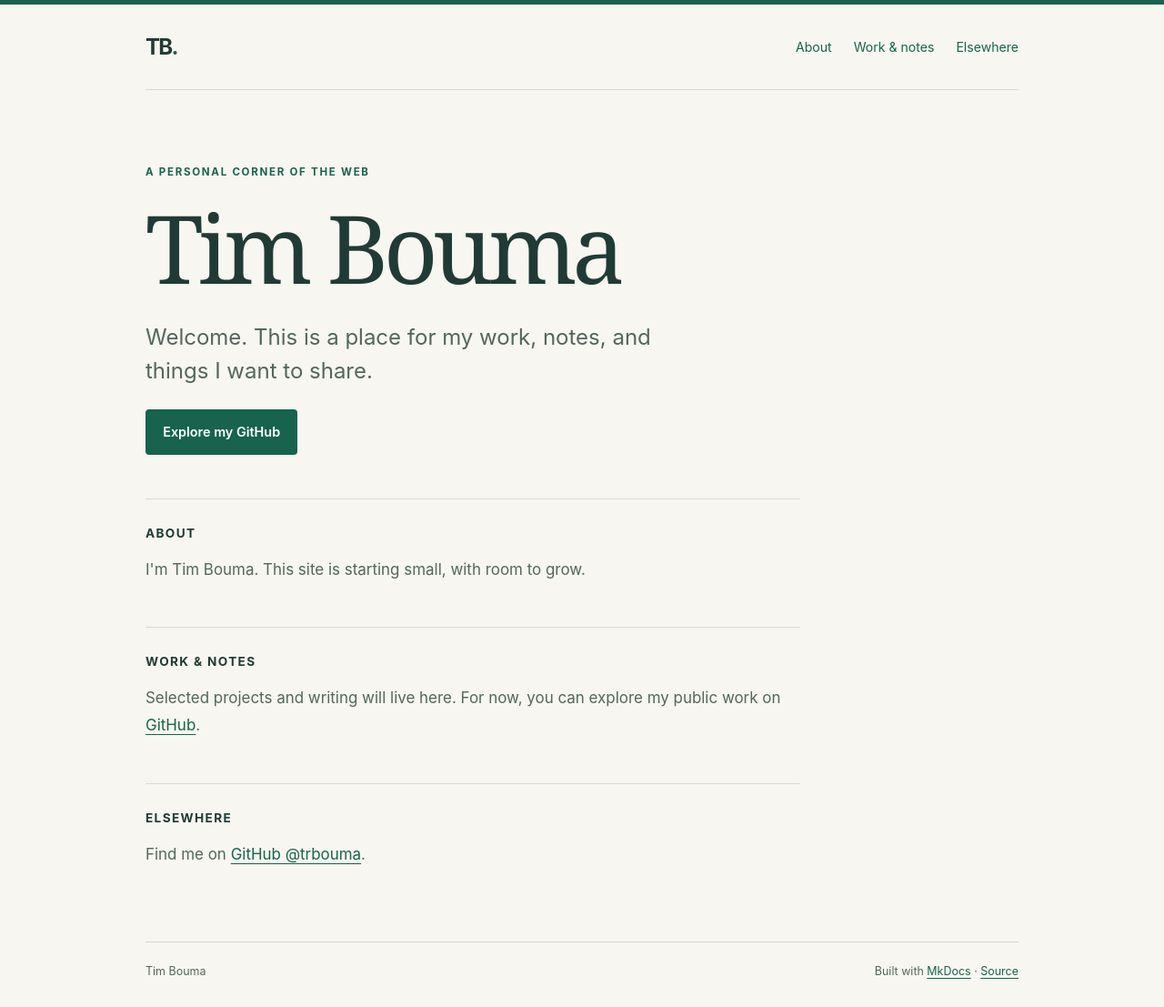
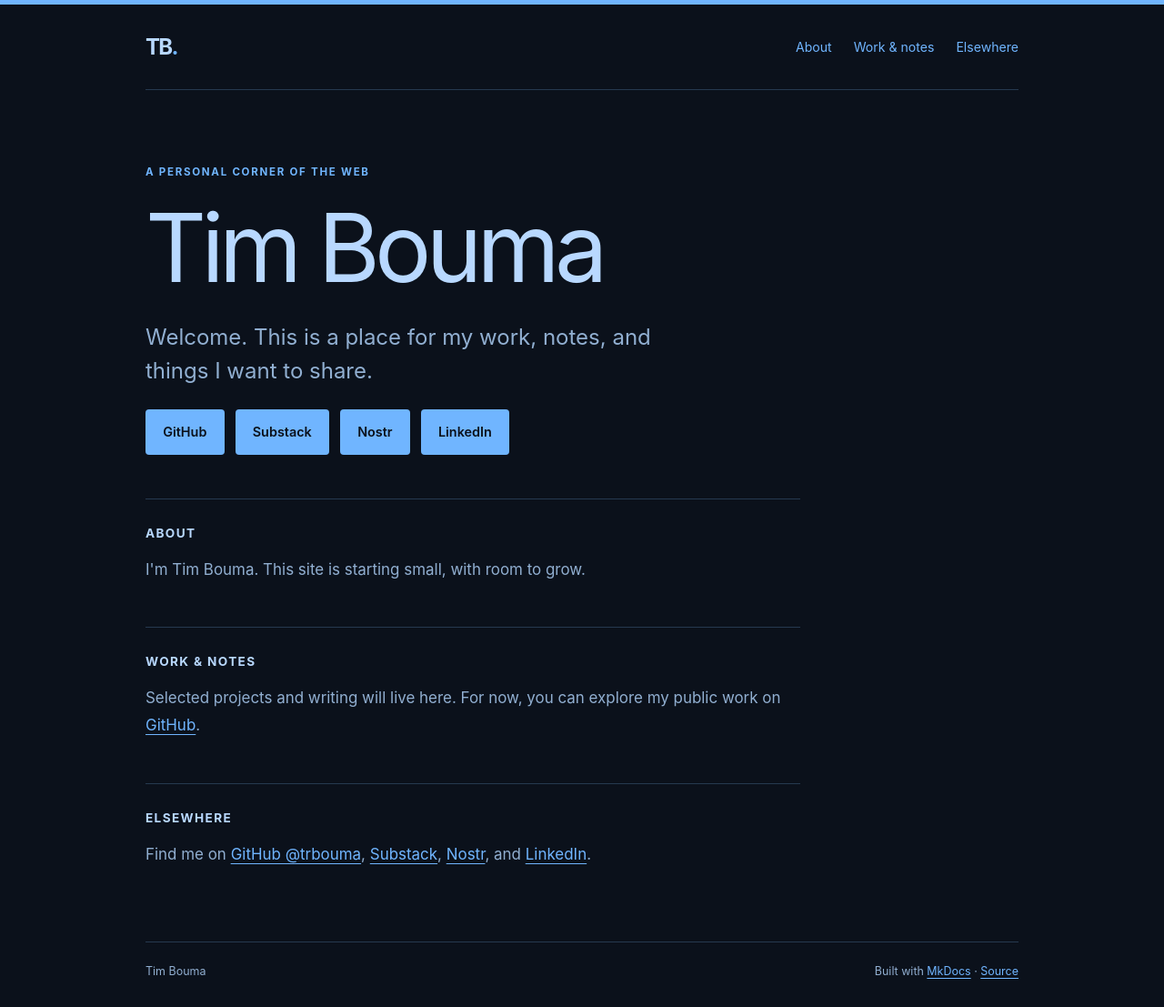
Before and after one commit to trbouma/trbouma-web, an MkDocs documentation site: the page built from docs/index.md, in a window 1280 px wide. Shown: the whole page at 91% size. Built offline with MkDocs 1.6.1, drawn with Linux system fonts in a browser that asks for light colours.

Commit message:
site update

```diff
--- a/docs/index.md
+++ b/docs/index.md
@@ -5,7 +5,11 @@
 Welcome. This is a place for my work, notes, and things I want to share.
 {: .intro }
 
-[Explore my GitHub](https://github.com/trbouma){: .button }
+[GitHub](https://github.com/trbouma){: .button }
+[Substack](https://trbouma.substack.com/){: .button }
+[Nostr](https://njump.me/npub1q6mcr8tlr3l4gus3sfnw6772s7zae6hqncmw5wj27ejud5wcxf7q0nx7d5){: .button }
+[LinkedIn](https://www.linkedin.com/in/trbouma/){: .button }
+{: .profile-links }
 
 ## About
 
@@ -24,6 +28,6 @@ Selected projects and writing will live here. For now, you can explore my public
 
 ## Elsewhere
 
-Find me on [GitHub @trbouma](https://github.com/trbouma).
+Find me on [GitHub @trbouma](https://github.com/trbouma), [Substack](https://trbouma.substack.com/), [Nostr](https://njump.me/npub1q6mcr8tlr3l4gus3sfnw6772s7zae6hqncmw5wj27ejud5wcxf7q0nx7d5), and [LinkedIn](https://www.linkedin.com/in/trbouma/).
 
 <!-- Add other public profiles or a public contact link when ready. -->
--- a/docs/stylesheets/site.css
+++ b/docs/stylesheets/site.css
@@ -1,11 +1,11 @@
 /* Local system fonts keep the page quick and free of third-party requests. */
 :root {
-  color-scheme: light;
-  --paper: #f7f6f0;
-  --ink: #203b35;
-  --muted: #53665e;
-  --accent: #17634e;
-  --line: #d3dbd2;
+  color-scheme: dark;
+  --paper: #0b111b;
+  --ink: #b8d8ff;
+  --muted: #91afd1;
+  --accent: #70b5ff;
+  --line: #26394f;
   font-family: -apple-system, BlinkMacSystemFont, "Segoe UI", sans-serif;
   color: var(--ink);
   background: var(--paper);
@@ -24,10 +24,11 @@ nav a { text-decoration: none; }
 nav a:hover { text-decoration: underline; }
 main { max-width: 720px; padding: 5rem 0 4rem; }
 .eyebrow { margin: 0 0 1.1rem; color: var(--accent); text-transform: uppercase; letter-spacing: .15em; font-size: .72rem; font-weight: 650; }
-h1 { font-family: Georgia, "Times New Roman", serif; font-size: clamp(3.6rem, 10vw, 6.5rem); font-weight: 400; letter-spacing: -.055em; line-height: 1.06; margin: 0 0 1.5rem; }
+h1 { font-family: inherit; font-size: clamp(3.6rem, 10vw, 6.5rem); font-weight: 400; letter-spacing: -.055em; line-height: 1.06; margin: 0 0 1.5rem; }
 p, li { font-size: 1.06rem; line-height: 1.8; color: var(--muted); }
 .intro { max-width: 580px; font-size: clamp(1.2rem, 3vw, 1.5rem); line-height: 1.55; }
-.button { display: inline-block; padding: .75rem 1.2rem; background: var(--accent); color: white; font-size: .9rem; font-weight: 600; border-radius: 4px; text-decoration: none; }
+.profile-links { display: flex; flex-wrap: wrap; gap: .75rem; margin: 1.5rem 0 0; }
+.button { display: inline-block; padding: .75rem 1.2rem; background: var(--accent); color: var(--paper); font-size: .9rem; font-weight: 600; border-radius: 4px; text-decoration: none; }
 .button:hover { background: var(--ink); }
 h2 { margin: 3rem 0 1rem; padding-top: 1.8rem; border-top: 1px solid var(--line); font-size: .85rem; letter-spacing: .1em; text-transform: uppercase; scroll-margin-top: 2rem; }
 footer { display: flex; flex-wrap: wrap; justify-content: space-between; gap: 1rem; padding: 1.5rem 0 2rem; border-top: 1px solid var(--line); color: var(--muted); font-size: .78rem; }
```
